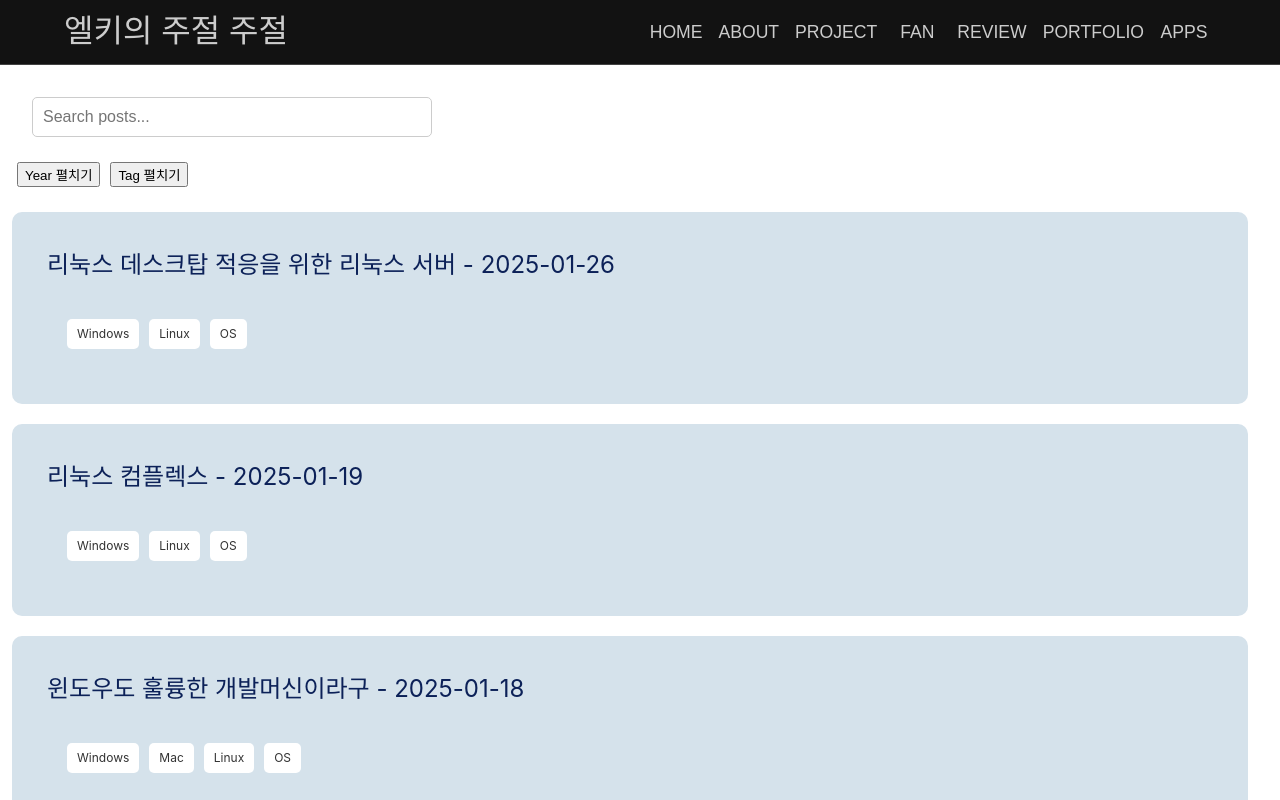
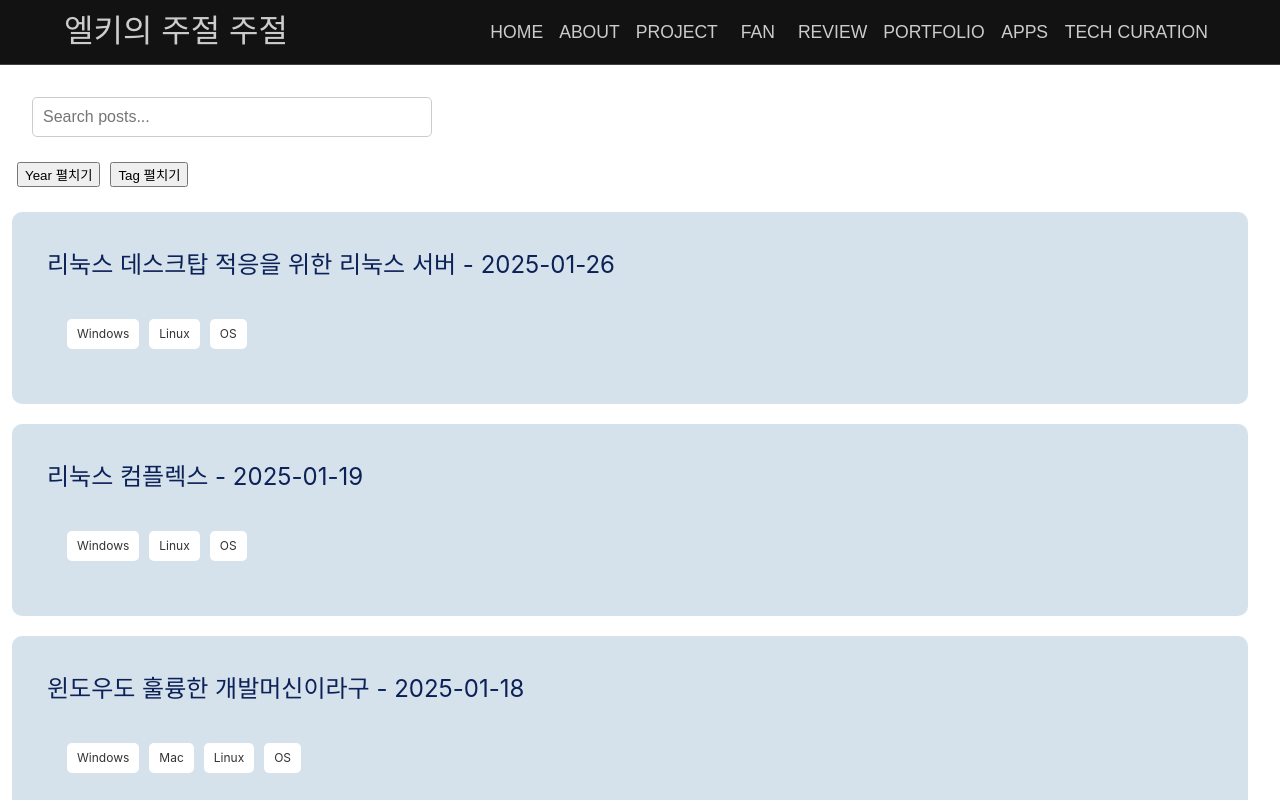
Before and after one commit to elky84/blog, a React (Create React App) app: page / in a window 1280 px wide. Shown: the top 800 px of the page. Built offline with nearby package versions, Linux system fonts and the light colour scheme; a web font is replaced by a local one.

Commit message:
Tech Curation 페이지도 메뉴 링크 추가

```diff
--- a/src/components/Layout/Header/Header.tsx
+++ b/src/components/Layout/Header/Header.tsx
@@ -6,8 +6,8 @@ const Header = () => {
   const homepage = process.env.PUBLIC_URL || "";
   const baseDomain = new URL(homepage, window.location.origin).origin;
 
-  const buttonLabels = ["Home", "About", "Project", "Fan", "Review", "Portfolio", "Apps"];
-  const paths = ["/", "/about", "/project", `${baseDomain}/fan`, `${baseDomain}/review`, `${baseDomain}/portfolio`, `${baseDomain}/apps`];
+  const buttonLabels = ["Home", "About", "Project", "Fan", "Review", "Portfolio", "Apps", "Tech Curation"];
+  const paths = ["/", "/about", "/project", `${baseDomain}/fan`, `${baseDomain}/review`, `${baseDomain}/portfolio`, `${baseDomain}/apps`, `${baseDomain}/tech_curation`];
 
   return (
     <>
```
